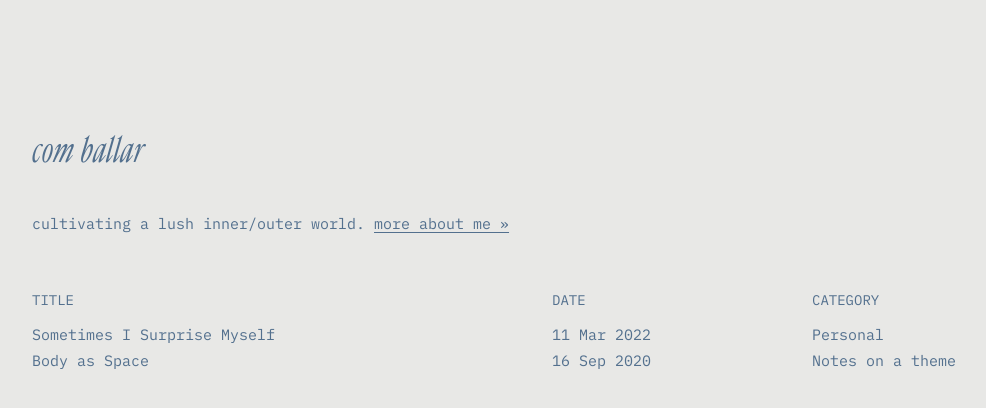
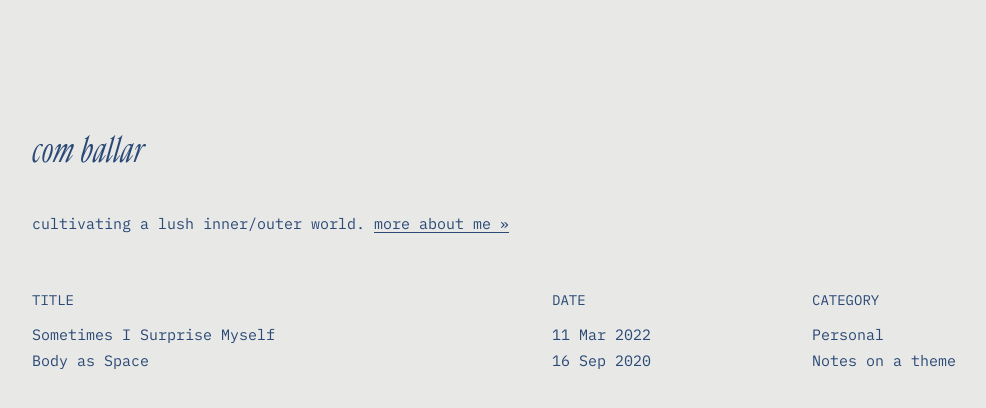
Before and after one commit to comballar/comballar.github.io, a Jekyll site: the page built from index.html, in a window 1280 px wide. Shown: the top 408 px of the page, without its empty margins (88-1074 px from the left). Built offline with Jekyll 4.4.1, drawn with Linux system fonts in a browser that asks for light colours.

Commit message:
Update base.scss

```diff
--- a/_sass/base.scss
+++ b/_sass/base.scss
@@ -18,7 +18,7 @@ $font__line-height: 1.75;
 
 
 // colors
-$color__black:      #53708E;
+$color__black:      #2A4976;
 $color__gray:       #CCD3D5;
 $color__beige:      #E8E8E6;
 $color__yellow:     #FAF7F2;
```
